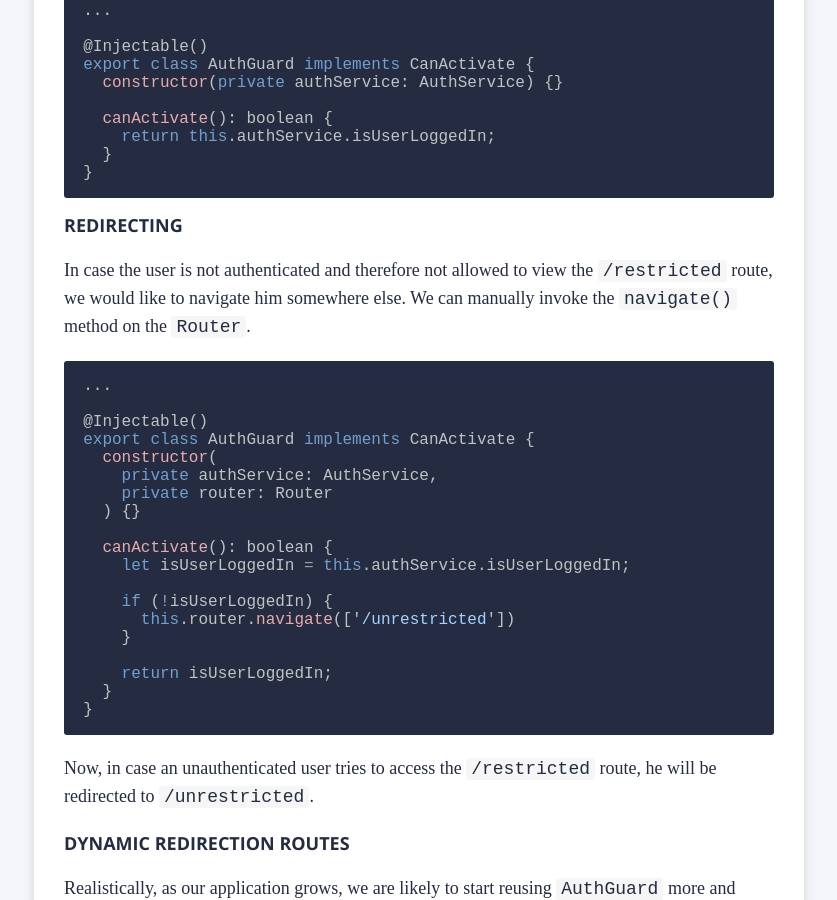
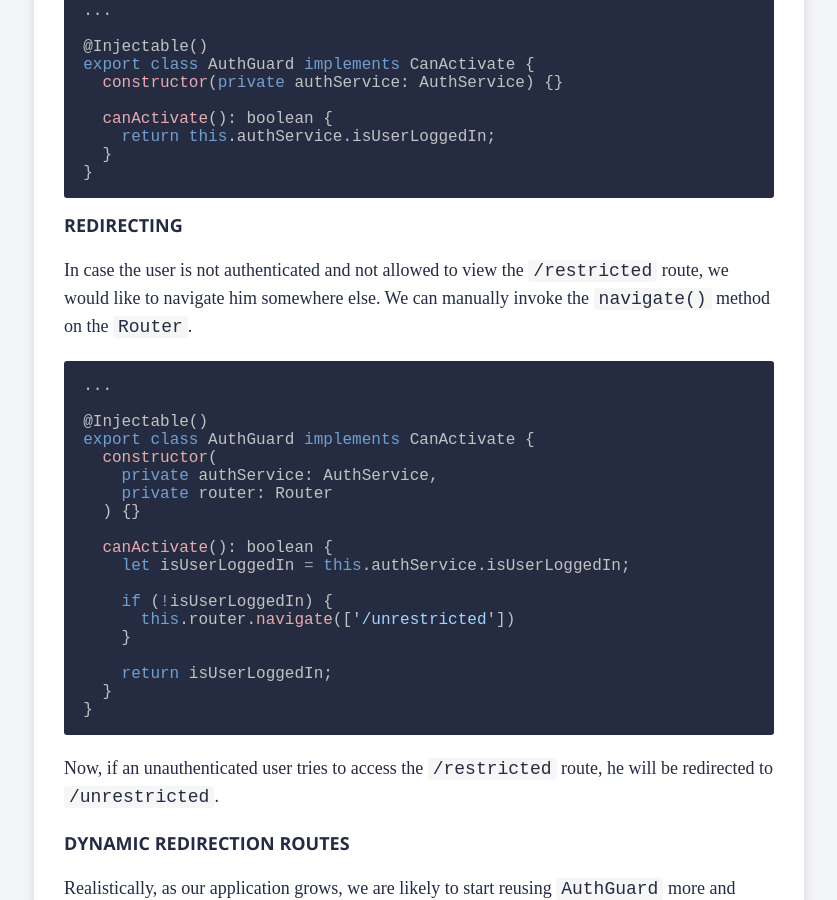
Before and after one commit to kirjai/deprecated-blog, a Jekyll site: the page built from _posts/2016-11-23-easy-guard-redirects.markdown, in a window 1280 px wide and 900 px high, scrolled down 1286 px. Shown: the whole window, without its empty margins (221-1058 px from the left). Built offline with Jekyll 4.4.1, drawn with Linux system fonts in a browser that asks for light colours; some web fonts are replaced; comment, search, counter and statistics services are not loaded.

Commit message:
bug: grammar

```diff
--- a/_posts/2016-11-23-easy-guard-redirects.markdown
+++ b/_posts/2016-11-23-easy-guard-redirects.markdown
@@ -65,7 +65,7 @@ service into `AuthGuard`.
 
 ## Redirecting
 
-In case the user is not authenticated and therefore not allowed to view the `/restricted` route,
+In case the user is not authenticated and not allowed to view the `/restricted` route,
 we would like to navigate him somewhere else. We can manually invoke the `navigate()` method
 on the `Router`.
 
@@ -92,7 +92,7 @@ on the `Router`.
 
 {% endhighlight %}
 
-Now, in case an unauthenticated user tries to access the `/restricted` route, he will be redirected to
+Now, if an unauthenticated user tries to access the `/restricted` route, he will be redirected to
 `/unrestricted`.
 
 ## Dynamic redirection routes
```
